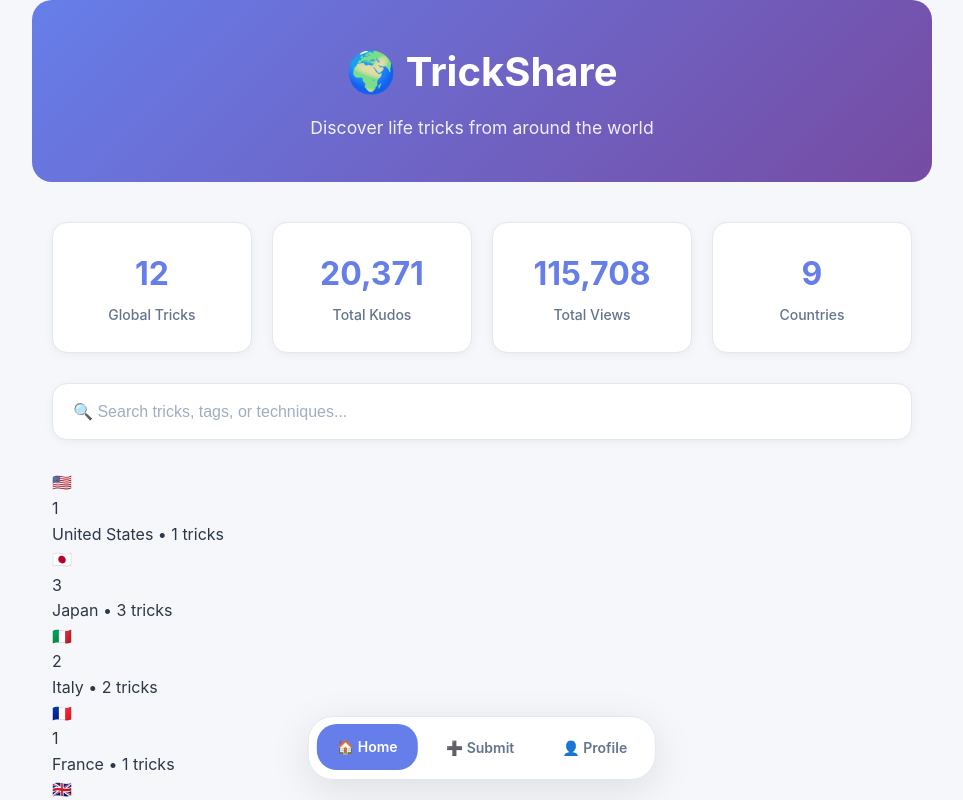
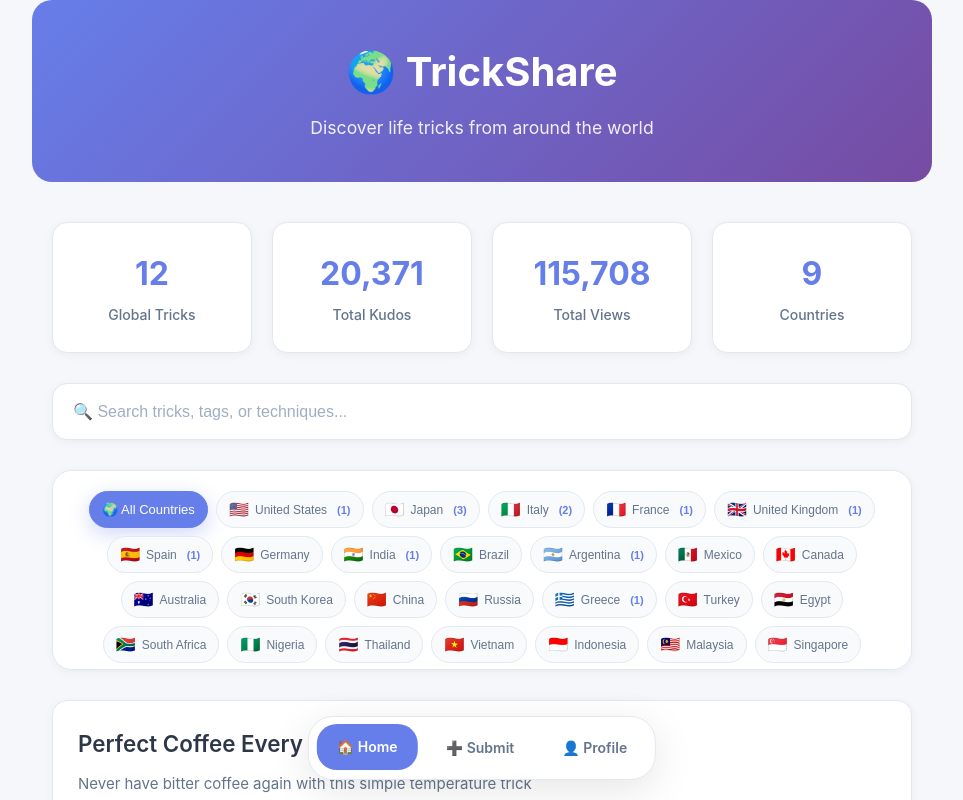
Before and after one commit to ZAKGUN12/tricky, a Next.js app: page / in a window 1280 px wide. Shown: the top 800 px of the page, without its empty margins (158-1121 px from the left). Built offline with nearby package versions, Linux system fonts and the light colour scheme; what @aws-amplify/ui-react, aws-amplify would draw is missing.

Commit message:
Fix country design: replace complex chain with clean, simple button layout

```diff
--- a/components/CountryChain.tsx
+++ b/components/CountryChain.tsx
@@ -1,4 +1,3 @@
-import { useState } from 'react';
 import { countries } from '../lib/mockData';
 
 interface CountryChainProps {
@@ -7,105 +6,26 @@ interface CountryChainProps {
 }
 
 export default function CountryChain({ selectedCountry, onCountrySelect }: CountryChainProps) {
-  const [hoveredCountry, setHoveredCountry] = useState<string | null>(null);
-
   return (
-    <div className="relative w-full max-w-4xl mx-auto my-8">
-      <div className="flex flex-wrap justify-center items-center gap-2 p-4">
-        {countries.map((country, index) => {
-          const isSelected = selectedCountry === country.code;
-          const isHovered = hoveredCountry === country.code;
-          const hasContent = country.tricks > 0;
-
-          return (
-            <div
-              key={country.code}
-              className={`
-                relative group cursor-pointer transition-all duration-300 ease-in-out
-                ${isSelected ? 'scale-125 z-10' : 'scale-100'}
-                ${isHovered ? 'scale-110' : ''}
-                ${hasContent ? 'animate-pulse-slow' : ''}
-              `}
-              style={{
-                animationDelay: `${index * 0.1}s`
-              }}
-              onClick={() => onCountrySelect(country.code)}
-              onMouseEnter={() => setHoveredCountry(country.code)}
-              onMouseLeave={() => setHoveredCountry(null)}
-            >
-              {/* Connection line to next country */}
-              {index < countries.length - 1 && (
-                <div className={`
-                  absolute top-1/2 -right-1 w-2 h-0.5 bg-gradient-to-r from-blue-300 to-transparent
-                  transition-all duration-300
-                  ${isSelected || isHovered ? 'from-blue-500' : ''}
-                `} />
-              )}
-
-              {/* Country flag circle */}
-              <div className={`
-                w-12 h-12 rounded-full flex items-center justify-center text-2xl
-                border-2 transition-all duration-300 shadow-lg
-                ${isSelected
-                  ? 'border-blue-500 bg-blue-50 shadow-blue-200'
-                  : hasContent
-                    ? 'border-green-400 bg-green-50 shadow-green-200'
-                    : 'border-gray-300 bg-gray-50 shadow-gray-200'
-                }
-                ${isHovered ? 'shadow-xl transform rotate-12' : ''}
-                hover:shadow-xl
-              `}>
-                {country.flag}
-              </div>
-
-              {/* Trick count badge */}
-              {hasContent && (
-                <div className={`
-                  absolute -top-1 -right-1 w-5 h-5 rounded-full
-                  bg-red-500 text-white text-xs flex items-center justify-center
-                  font-bold animate-bounce
-                  ${isSelected ? 'bg-red-600' : ''}
-                `}>
-                  {country.tricks}
-                </div>
-              )}
-
-              {/* Tooltip */}
-              <div className={`
-                absolute bottom-full left-1/2 transform -translate-x-1/2 mb-2
-                px-2 py-1 bg-black text-white text-xs rounded whitespace-nowrap
-                opacity-0 group-hover:opacity-100 transition-opacity duration-200
-                pointer-events-none z-20
-              `}>
-                {country.name}
-                {hasContent && (
-                  <span className="text-green-300"> • {country.tricks} tricks</span>
-                )}
-              </div>
-            </div>
-          );
-        })}
-
-        {/* Closing the chain - connect last to first */}
-        <div className="w-2 h-0.5 bg-gradient-to-r from-blue-300 to-blue-500 animate-pulse" />
-      </div>
-
-      {/* Selected country info */}
-      {selectedCountry && (
-        <div className="text-center mt-4 animate-fade-in">
-          <div className="inline-flex items-center gap-2 px-4 py-2 bg-blue-100 rounded-full">
-            <span className="text-2xl">
-              {countries.find(c => c.code === selectedCountry)?.flag}
-            </span>
-            <span className="font-medium text-blue-800">
-              {countries.find(c => c.code === selectedCountry)?.name}
-            </span>
-            <span className="text-blue-600 text-sm">
-              ({countries.find(c => c.code === selectedCountry)?.tricks || 0} tricks)
-            </span>
-          </div>
-        </div>
-      )}
+    <div className="country-chain">
+      <button
+        className={`country-btn ${selectedCountry === '' ? 'active' : ''}`}
+        onClick={() => onCountrySelect('')}
+      >
+        🌍 All Countries
+      </button>
+      {countries.map((country, index) => (
+        <button
+          key={country.code}
+          className={`country-btn ${selectedCountry === country.code ? 'active' : ''}`}
+          onClick={() => onCountrySelect(country.code)}
+          style={{ animationDelay: `${index * 0.05}s` }}
+        >
+          <span className="country-flag">{country.flag}</span>
+          <span className="country-name">{country.name}</span>
+          {country.tricks > 0 && <span className="trick-count">({country.tricks})</span>}
+        </button>
+      ))}
     </div>
   );
 }
--- a/styles/globals.css
+++ b/styles/globals.css
@@ -474,6 +474,13 @@ body {
   }
 }
 
+.trick-count {
+  font-size: 11px;
+  color: #667eea;
+  font-weight: 600;
+  margin-left: 4px;
+}
+
 @keyframes spin {
   0% { transform: rotate(0deg); }
   100% { transform: rotate(360deg); }
```
Also changed, not shown: 1 other file (tests, documents, lock files or other folders).
